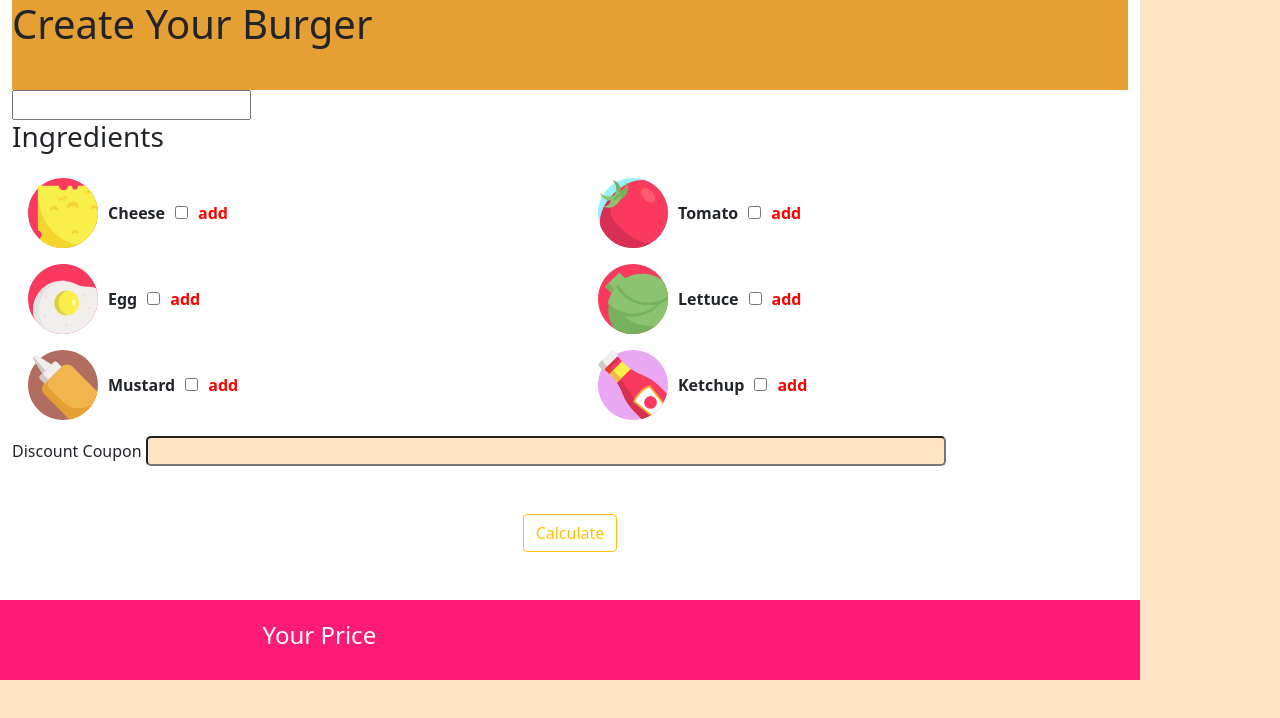
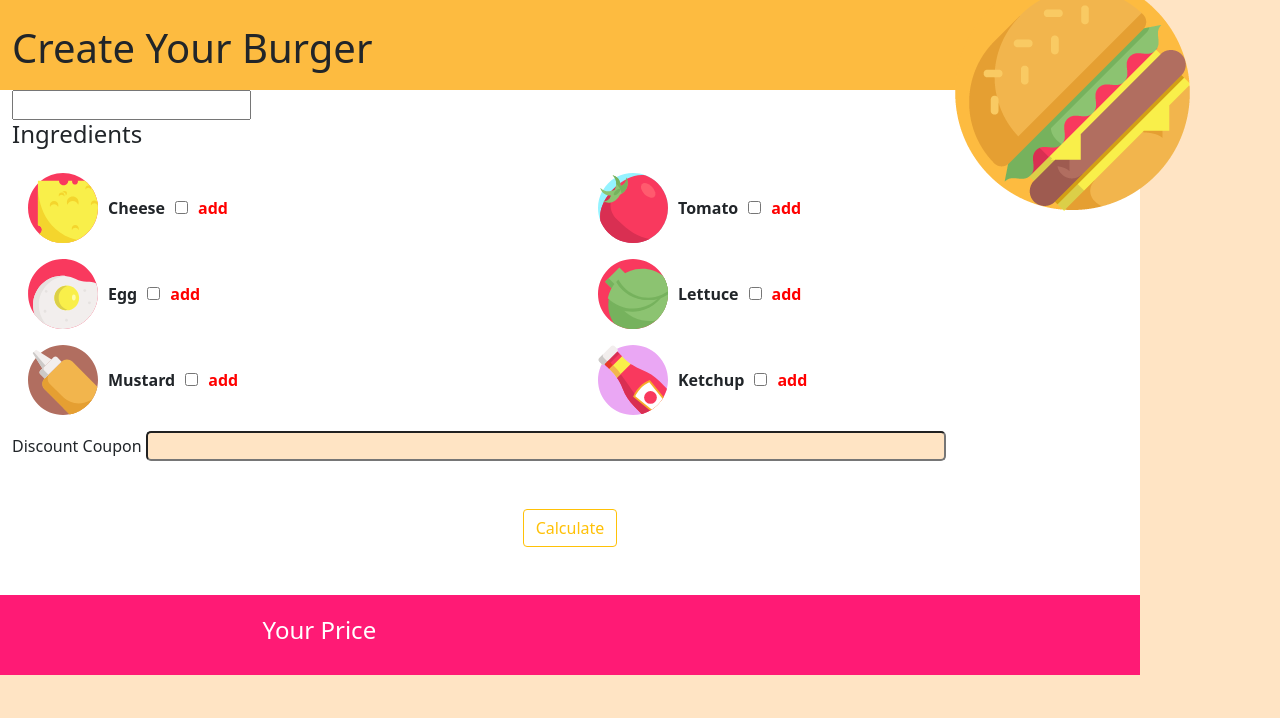
Before and after one commit to NoemiPatermo/js-burger, a plain HTML site: page index.html in a window 1280 px wide. Drawn offline with nearby package versions, Linux system fonts and the light colour scheme.

Commit message:
js burger

```diff
--- a/css/style.css
+++ b/css/style.css
@@ -8,7 +8,17 @@ body{
 }
 header{
     height: 90px;
-    background-color: rgb(229, 159, 50);
+    background-color: rgb(253,187,64);
+}
+header h1{
+    font-size: 40px;
+    text-align: start;
+    font-weight: 500;
+}
+.burger-logo img{
+   position: absolute;
+    top: -25px;
+    right: -50px;
 }
 .ingredient{
 width: 70px;
--- a/index.html
+++ b/index.html
@@ -10,11 +10,14 @@
 </head>
 <body>
     <div class="container-burger container">
-         <header>
+         <header class="row position-relative pt-4">
              <h1>Create Your Burger</h1>
+             <div class="burger-logo">
+                 <img src="./img/burger-top.png" alt="">
+             </div>
         </header>
-            <input type="text" class="order-burger">
-            <h3>Ingredients</h3>
+            <input type="text" id="order-burger" value="" >
+            <h4>Ingredients</h4>
 
 
         <form class= "row-burger row">
--- a/js/script.js
+++ b/js/script.js
@@ -4,6 +4,11 @@
 //al click su somma-button, il js somma tutti i numeri selezionati
 
 var generaPrezzo = document.getElementById('somma-button');
+
+// input nome burger
+var userBurger= document.getElementById("order-burger").value;
+var nameBurger= document.getElementById("order-burger");
+nameBurger.innerHTML = userBurger;
 
 // il prezzo
 var price = document.getElementById('your-price');
```
